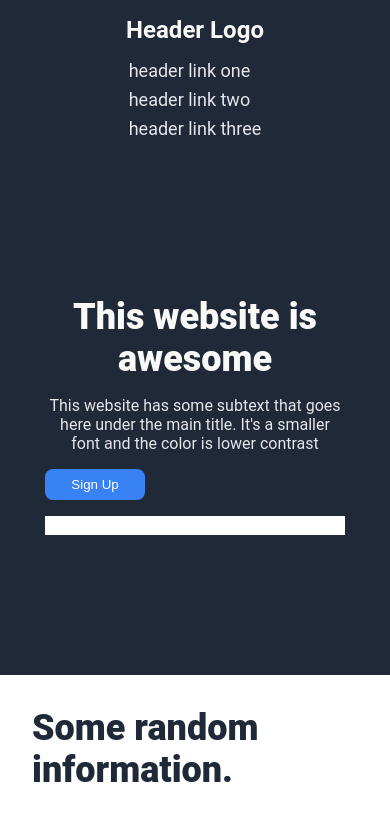
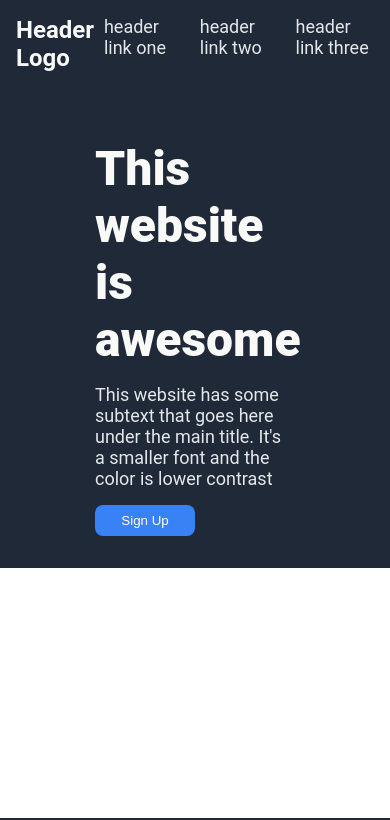
Before and after one commit to niisirana/landing-page, a plain HTML site: page index.html in a window 390 px wide. Shown: the top 820 px of the page. Drawn offline with Linux system fonts and the light colour scheme.

```diff
--- a/index.html
+++ b/index.html
@@ -5,6 +5,7 @@
         <title>Landing Page</title>
         <meta charset="utf-8">
         <link rel="stylesheet" href="styles.css">
+        <meta name="viewport" content="width=device-width, initial-scale=1.0">
     </header>
 
     <body>
--- a/styles.css
+++ b/styles.css
@@ -202,52 +202,8 @@ li {
 @media only screen and (max-width: 600px) {
     .images {
         flex-wrap: wrap;
-        gap: 16px; /* Adjust spacing for smaller screens */
     }
-
     .hero {
         flex-wrap: wrap;
-        flex-direction: column; /* Stack content for mobile */
-        gap: 16px;
-    }
-
-    .hero-content {
-        width: 100%; /* Take full width on small screens */
-        text-align: center; /* Center-align text for better readability */
-    }
-
-    .hero-title {
-        font-size: 36px; /* Reduce font size for better fit */
-    }
-
-    .hero-subtitle {
-        font-size: 16px;
-    }
-
-    .hero-img {
-        width: 300px; /* Adjust image size */
-        height: auto;
-    }
-
-    .nav {
-        flex-direction: column;
-        align-items: center;
-        gap: 16px; /* Add space between logo and links */
-    }
-
-    ul {
-        flex-direction: column;
-        gap: 8px; /* Reduce gap between links */
-    }
-
-    .reg-container {
-        flex-direction: column;
-        gap: 16px; /* Stack content for better layout */
-        width: 100%;
-        padding: 16px;
-    }
-
-    .sign-up {
-        width: 100%; /* Full-width button for mobile */
     }
 }
```
